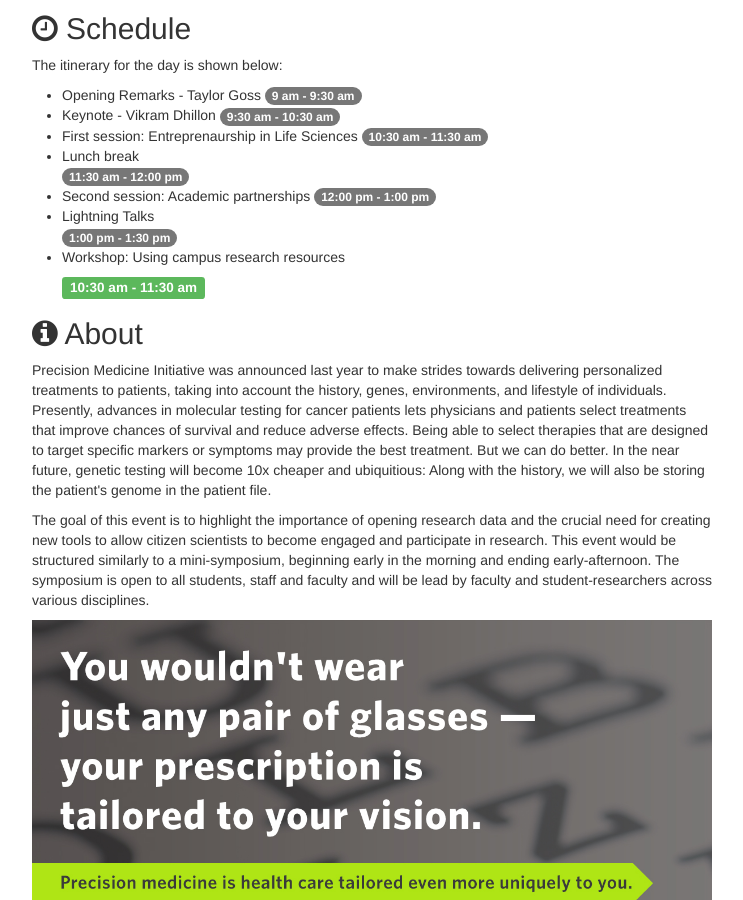
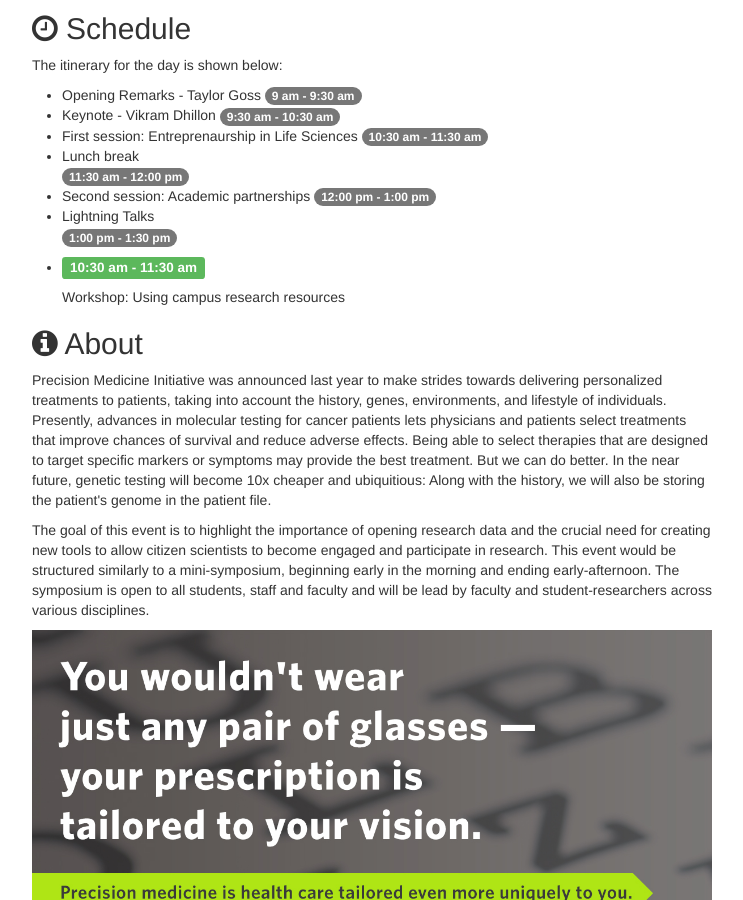
Before and after one commit to dhillonv10/pmi, a Jekyll site: the page built from index.html, in a window 1280 px wide and 900 px high, scrolled down 450 px. Shown: the whole window, without its empty margins (268-1011 px from the left). Built offline with Jekyll 4.4.1, drawn with Linux system fonts in a browser that asks for light colours; nearby versions of some CDN libraries.

```diff
--- a/index.html
+++ b/index.html
@@ -14,7 +14,7 @@
   <li>Lunch break</li> <span class="badge">11:30 am - 12:00 pm</span>
   <li>Second session: Academic partnerships <span class="badge">12:00 pm - 1:00 pm</span></li>
   <li>Lightning Talks</li> <span class="badge">1:00 pm - 1:30 pm</span>
-  <li>Workshop: Using campus research resources  <h4><span class="label label-success">10:30 am - 11:30 am</span></h4></li>
+  <li><h4><span class="label label-success">10:30 am - 11:30 am</span></h4> Workshop: Using campus research resources </li>
 </ul>
 
 <h2><i class="fa fa-info-circle"></i> About </h2>
```
